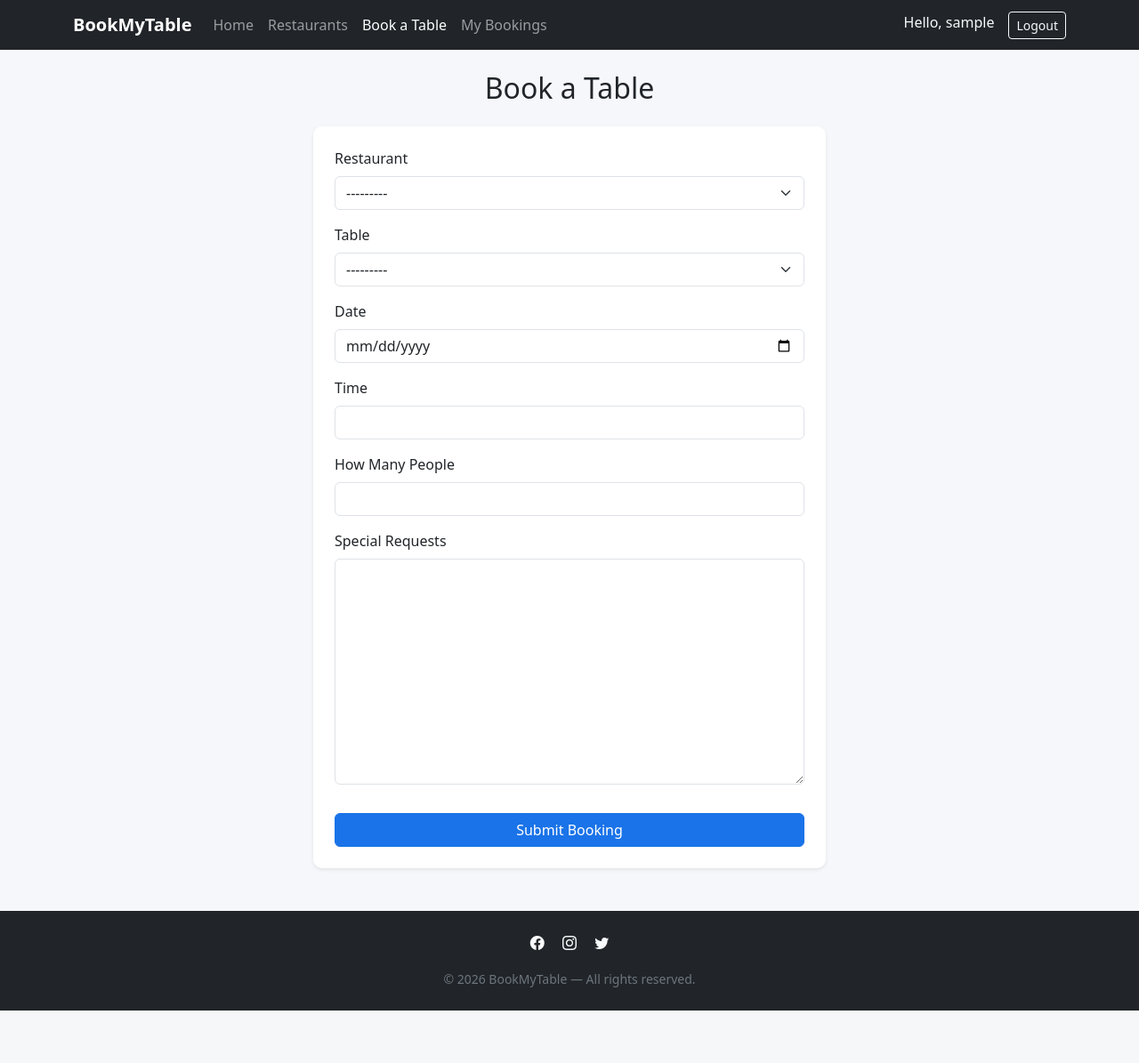
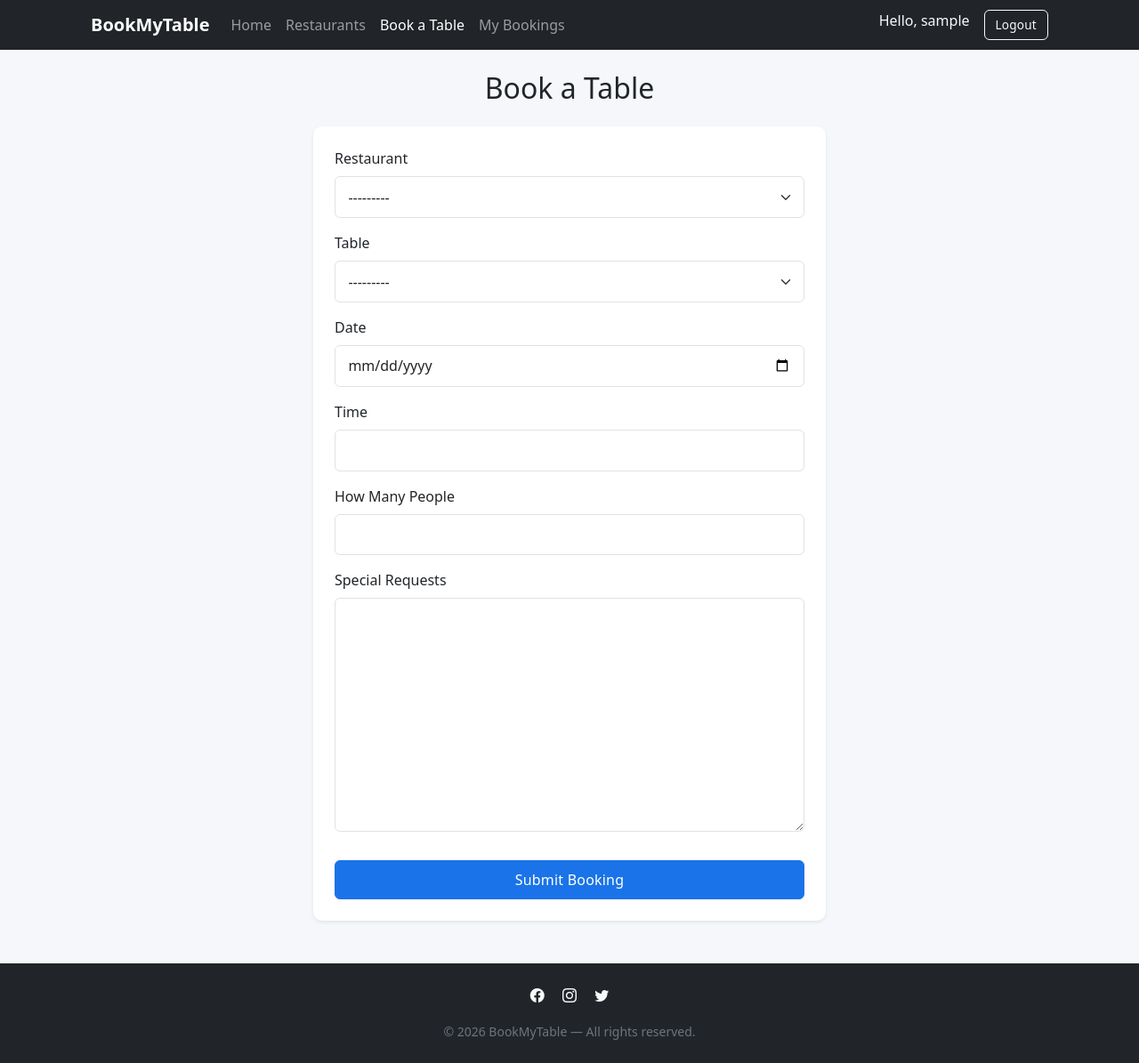
Before and after one commit to Pierre-Louis789/restaurant-booking, a Django app: page /book/ in a window 1280 px wide. Shown: the whole page at 89% size. Before the commit the page ends 1136 px from the top, so only its background shows below. Run offline with Django 5.2, Linux system fonts and the light colour scheme; the visitor is signed in with stand-in values (Sample User, id 1); data that the repository does not hold is empty.

Commit message:
style: unify card spacing, layout padding, and container widths

```diff
--- a/bookings/templates/base.html
+++ b/bookings/templates/base.html
@@ -7,10 +7,10 @@
     <link rel="stylesheet" href="https://cdn.jsdelivr.net/npm/bootstrap-icons@1.11.1/font/bootstrap-icons.css">
     <style>
 :root {
-        --primary: #1a73e8;      /* Modern deep blue */
-        --primary-dark: #1558b0; /* Hover blue */
-        --accent: #ffb74d;       /* Warm food-friendly orange */
-        --bg-light: #f5f7fa;     /* Soft clean background */
+        --primary: #1a73e8;
+        --primary-dark: #1558b0;
+        --accent: #ffb74d;
+        --bg-light: #f5f7fa;
         --text-dark: #212529;
         --card-radius: 10px;
         --card-shadow: 0 4px 12px rgba(0,0,0,0.08);
@@ -49,6 +49,113 @@
 a:hover {
         color: var(--primary-dark);
     }
+
+.btn {
+    border-radius: 6px;
+    padding: 0.55rem 1.1rem;
+    font-weight: 500;
+    letter-spacing: 0.2px;
+    transition: all 0.2s ease;
+    }
+
+.btn-primary {
+    background-color: var(--primary);
+    border-color: var(--primary);
+    color: #fff;
+    }
+
+.btn-primary:hover,
+.btn-primary:focus {
+    background-color: var(--primary-dark);
+    border-color: var(--primary-dark);
+    color: #fff;
+    }
+
+.btn-outline-light {
+    border-radius: 6px;
+    padding: 0.45rem 1rem;
+    font-weight: 500;
+    }
+
+.btn-outline-light:hover {
+    background-color: #fff;
+    color: var(--dark);
+   }
+
+.btn-secondary {
+    background-color: var(--secondary);
+    border-color: var(--secondary);
+    color: #fff;
+   }
+
+.btn-secondary:hover {
+    background-color: #5c636a;
+    border-color: #5c636a;
+    }
+
+.btn-sm {
+    padding: 0.35rem 0.75rem;
+    font-size: 0.85rem;
+    }
+
+.btn i {
+    margin-right: 6px;
+    }
+
+.card {
+    border-radius: var(--card-radius);
+    box-shadow: var(--card-shadow);
+    border: none;
+    padding: 1.25rem;
+    margin-bottom: 1.5rem;
+}
+
+
+.card img {
+    border-radius: 8px;
+    margin-bottom: 1rem;
+}
+
+
+.section {
+    margin-top: 3rem;
+    margin-bottom: 3rem;
+}
+
+
+.section-title {
+    margin-bottom: 1.5rem;
+}
+
+
+.container {
+    max-width: 1100px;
+}
+
+
+.list-group-item {
+    padding: 1.1rem 1.25rem;
+    border-radius: 8px;
+    margin-bottom: 0.75rem;
+    border: 1px solid #e5e7eb;
+}
+
+
+form .form-control,
+form .form-select {
+    padding: 0.65rem 0.9rem;
+    border-radius: 6px;
+}
+
+form .form-group,
+form .mb-3 {
+    margin-bottom: 1.2rem;
+}
+
+.btn + .btn {
+    margin-left: 0.5rem;
+}
+
     </style>
 
 </head>
```
Lines whose indentation alone changed are shown as unchanged.
